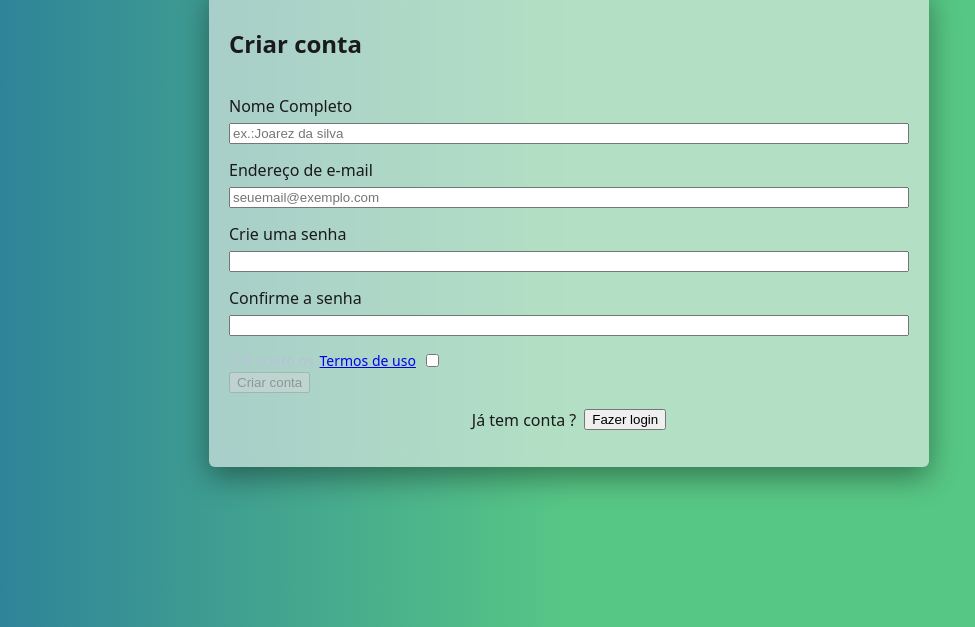
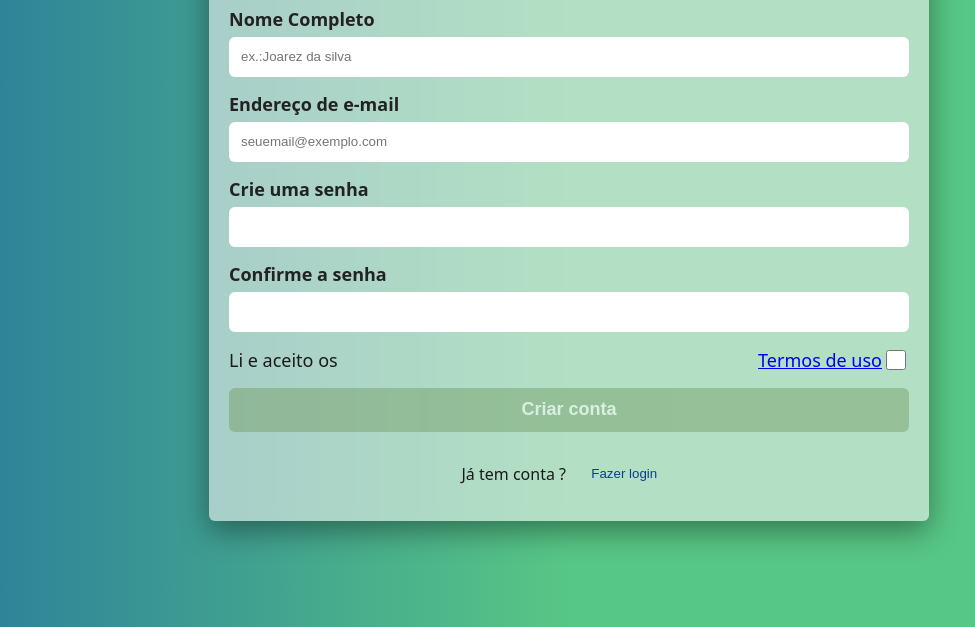
Before and after one commit to kashgarOF/Sistema-de-Login-e-Cadastro, a plain HTML site: page criarConta.html in a window 1280 px wide. Shown: the part 173-800 px from the top of the page, without its empty margins (71-1046 px from the left). Drawn offline with Linux system fonts and the light colour scheme.

Commit message:
recuperar organização

```diff
--- a/criarConta.html
+++ b/criarConta.html
@@ -1,9 +1,10 @@
 <!DOCTYPE html>
 <html lang="pt-BR">
+
 <head>
     <meta charset="UTF-8">
     <meta name="viewport" content="width=device-width, initial-scale=1.0">
-    <title>Formulario</title>
+    <title>Criar conta</title>
     <link rel="stylesheet" href="/css/base.css">
     <link rel="stylesheet" href="/css/components.css">
     <link rel="stylesheet" href="/css/pages/criar.css">
@@ -11,10 +12,10 @@
 
 <body>
     <section id="container-criar" class="card">
-<form id="bloco-criar" class="form" action="#" method="post" novalidate>
-                <h2 id="h2-c-conta">Criar conta</h2>
+        <form id="bloco-criar" class="form" action="#" method="post" novalidate>
+            <h2 class="h2">Criar conta</h2>
 
-            <div class="campo-criar" class="field">
+            <div class="field">
                 <label for="input-criar-nome" id="label-criar-nome">Nome Completo</label>
                 <input type="text"
                 id="input-criar-nome"
@@ -24,7 +25,7 @@
                 required>
             </div>
 
-            <div class="campo-criar" class="field">
+            <div class="field">
                 <label for="input-criar-email" id="label-criar-email">Endereço de e-mail</label>
                 <input type="email"
                 id="input-criar-email"
@@ -34,7 +35,7 @@
                 required>
             </div>
 
-            <div class="campo-criar" class="field">
+            <div class="field">
                 <label for="input-criar-senha">Crie uma senha</label>
                 <input type="password"
                 id="input-criar-senha"
@@ -43,7 +44,7 @@
                 required>
             </div>
 
-            <div class="campo-criar" class="field">
+            <div class="field">
                 <label for="input-confirme-senha">Confirme a senha</label>
                 <input type="password"
                 id="input-confirme-senha"
@@ -51,26 +52,28 @@
                 autocomplete="new-password"
                 required>
             </div>
+            <div class="terms">
+                    <label for="termos">Li e aceito os</label>
+                <div class="termsAndCheck">
+                    <a href="#" target="_blank" rel="noopener">Termos de uso</a>
+                    <input type="checkbox"
+                    id="termos-check"
+                    required>
+                </div>
+            </div>
 
-            <div class="acoes">
-                <div class="terms">
-                    <label for="termos" >Li e aceito os</label>
-                    <a href="#" target="_blank" rel="noopener">Termos de uso</a>
-                    <input type="checkbox" id="termos" required>
-
-                </div>
-
-                <button type="submit" class="btn-criar" id="btn-criar" disabled>
+                <button type="submit" class="btn-primary" id="btn-criar" disabled>
                     Criar conta
                 </button>
 
-                <div class="ja-tem-conta" id="ja-tem-conta">
+                <div class="field" id="ja-tem-conta">
                     <p>Já tem conta ?</p>
-                    <button type="button" id="bt-ja-tem">Fazer login</button>
+                    <button type="button" class="btn-link">Fazer login</button>
                 </div>
             </div>
         </form>
     </section>
 
 </body>
+
 </html>
--- a/css/pages/criar.css
+++ b/css/pages/criar.css
@@ -1,24 +1,26 @@
-#container-criar .card {
-    width: min(480px, 92vw);
-}
-
-.campo-criar {
+#ja-tem-conta {
     display: grid;
-    gap: 6px;
+    grid-template-columns: 1fr 1fr;
+    align-items: center;
+    justify-self: center;
+    width: max-content;
 }
 
 .terms {
     display: flex;
-    align-items: center;
-    gap: 6px;
-    flex-wrap: wrap;
-    font-size: 14px;
-    color: var(--muted);
+    justify-content: space-between;
+    font-size: 18px;
+    align-items: center
 }
 
-.ja-tem-conta {
+.termsAndCheck {
     display: flex;
-    gap: 8px;
+    justify-content: center;
     align-items: center;
-    justify-content: center;
 }
+
+#termos-check {
+    width: 20px;
+    height: 20px;
+    border: none;
+}
```
Also changed, not shown: curriculo.html (+1 -1 lines), recuperar.html (+1 -1 lines).
